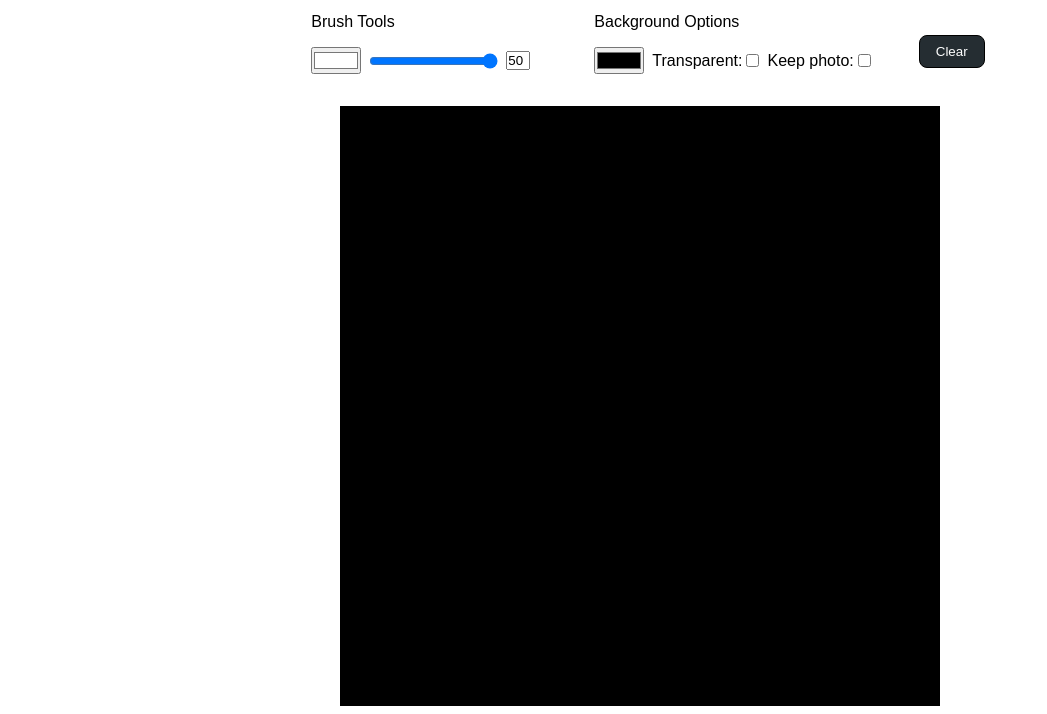
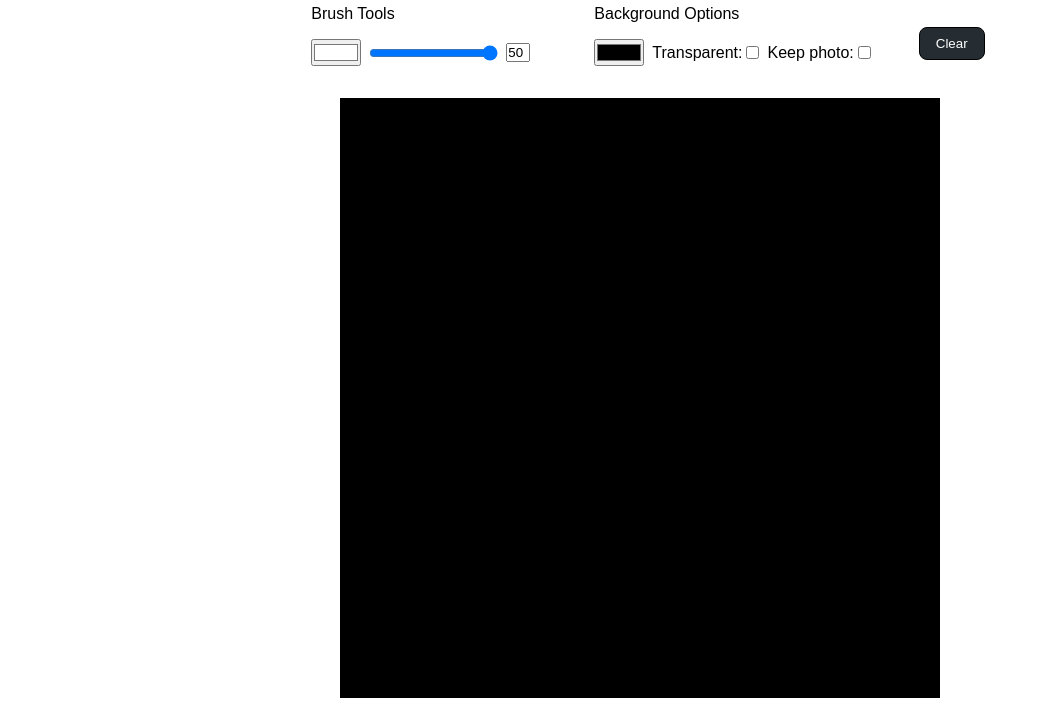
Before and after one commit to sz44/photo-masking-tool, a plain HTML site: page app/app.html in a window 1280 px wide. Shown: the part 101-815 px from the top of the page, without its empty margins (0-1047 px from the left). Drawn offline with Linux system fonts and the light colour scheme.

Commit message:
removed body margin

```diff
--- a/app/style.css
+++ b/app/style.css
@@ -14,7 +14,7 @@ body {
   /* justify-content: start; */
   /* align-items: center; */
   /* gap: 2rem; */
-  margin: 0.5rem;
+  margin: 0;
   background: #FFFFFF;
 }
 
```
